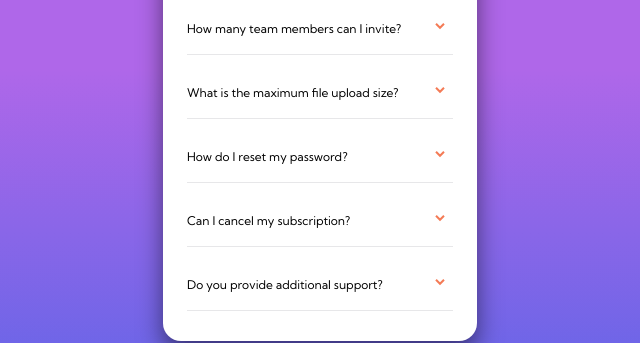
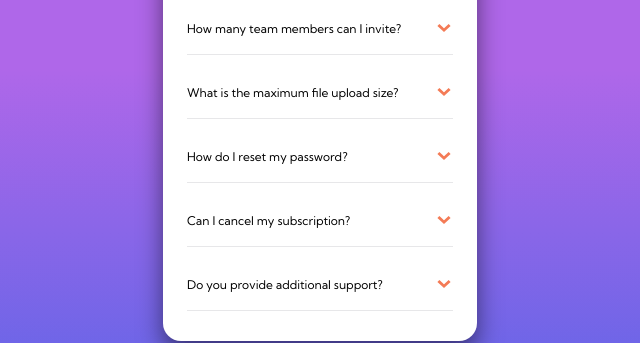
Before and after one commit to sarrietav-frontendmentor/accordion-card, a website: page index.html in a window 1280 px wide. Shown: the part 411-754 px from the top of the page, 320-960 px from the left. Drawn offline with Linux system fonts and the light colour scheme.

Commit message:
minor(accordion): change arrow size

```diff
--- a/sass/main.scss
+++ b/sass/main.scss
@@ -72,8 +72,12 @@ body {
     &::after {
       content: '';
       display: inline-block;
+
       background-image: url(../assets/icon-arrow-down.svg);
       background-repeat: no-repeat;
+      background-size: 75%;
+      background-position: center;
+
       height: 1rem;
       width: 1.5rem;
     }
```
Also changed, not shown: css/style.css.
